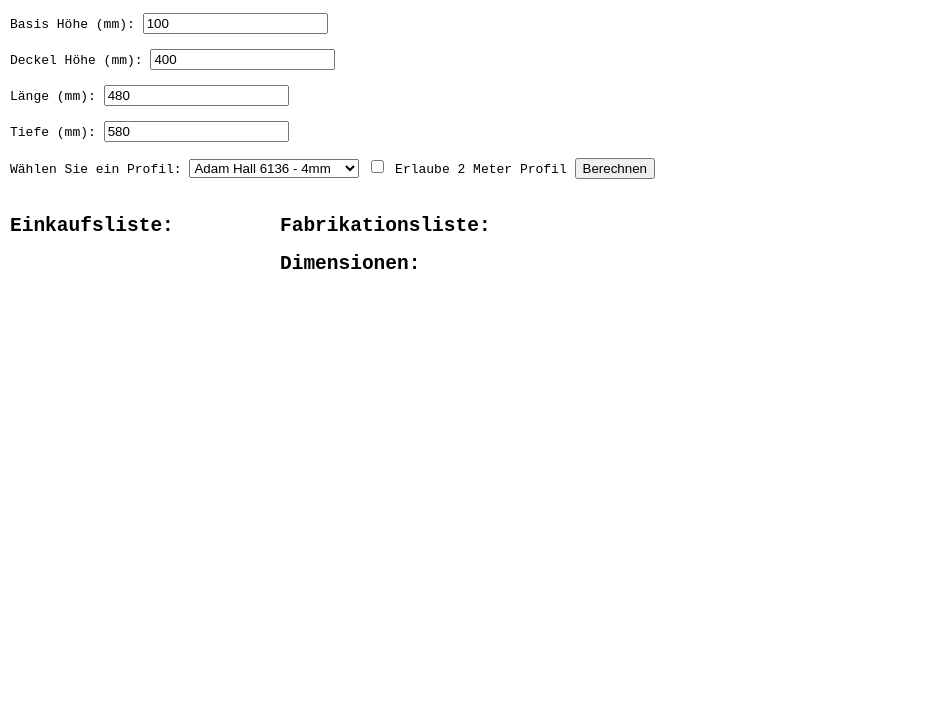
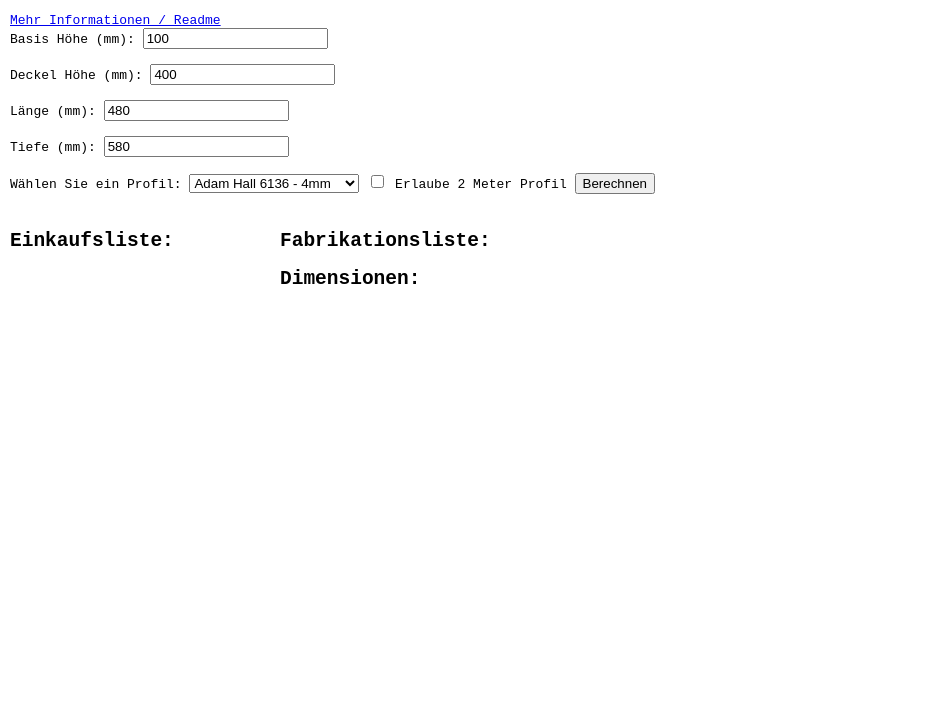
Before and after one commit to niederschelden/flightcaseplaner, a plain HTML site: page index.html in a window 1280 px wide. Shown: the part 98-800 px from the top of the page, without its empty margins (0-938 px from the left). Drawn offline with Linux system fonts and the light colour scheme.

Commit message:
Update index.html

```diff
--- a/index.html
+++ b/index.html
@@ -60,6 +60,7 @@
 
     <h2>Flightcase Planer</h2>
     <h3>Dieses Planungstool ist ein Versuch. Ich gebe keinerlei Garantie für die ordnungsgemäße Funktion</h3>
+    <a href="https://github.com/niederschelden/flightcaseplaner">Mehr Informationen / Readme</a>
     <div class="container">
         <form id="flightcaseForm">
 
```
